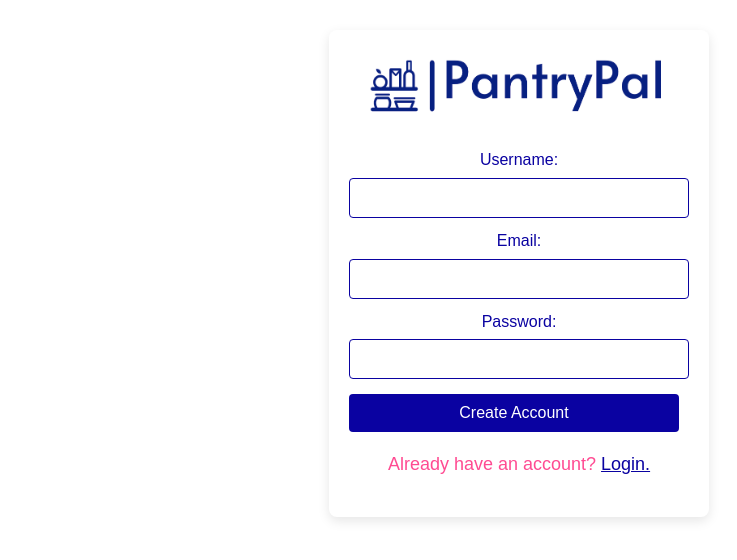
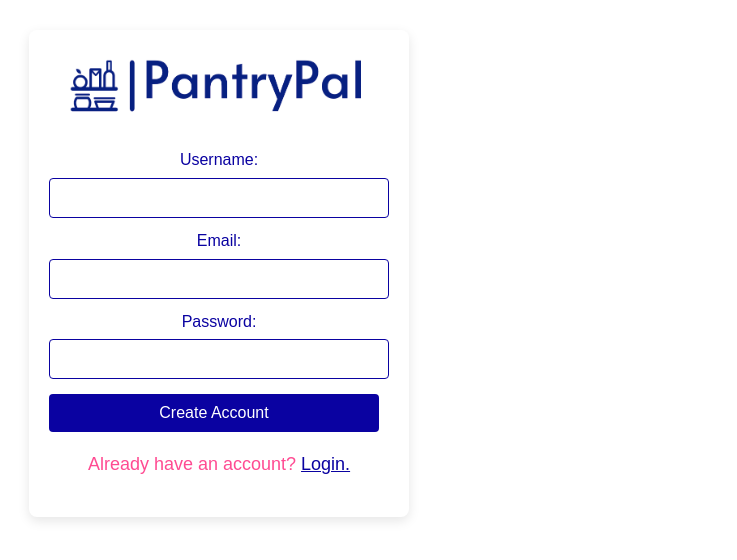
Before and after one commit to bluewolf44/PantryPal, a React (Vite) app in the folder frontend/: page /createAccount in a window 1280 px wide. Shown: the part 120-680 px from the top of the page, without its empty margins (121-858 px from the left). Built offline with nearby package versions, Linux system fonts and the light colour scheme; no server answers.

Commit message:
fixed alignment scroll issue

```diff
--- a/frontend/src/App.css
+++ b/frontend/src/App.css
@@ -16,13 +16,14 @@
 
 /* Main Content Area */
 .main-content {
-  margin-top: 10vh; /* Matches the navbar height to push content down */
-  padding: 2rem;
+  margin-top: 15vh; /* Matches the navbar height to push content down */
   min-height: calc(100vh - 10vh); /* Ensure the content takes up remaining height */
   background-color: #ffffff;
-  overflow-y: auto;
-  box-sizing: border-box; /* Make sure padding is included in height calculation */
-  width: 100vw;
+  overflow-y: auto; /* Allow scrolling for vertical overflow */
+  overflow-x: hidden; /* Prevent horizontal scrolling */
+  box-sizing: border-box; /* Include padding in the width calculation */
+  width: 100%; /* Use the full width of the container */
+  padding: 0 2rem; /* Adjust padding to control content width */
 }
 
 /* Ensure body stretches full height */
@@ -31,13 +32,16 @@ body {
   margin: 0;
   padding: 0;
   overflow-x: hidden;
+  overflow-y: auto; /* Apply scrolling to the entire page */
 }
 
 #root {
   display: flex;
   flex-direction: column;
    /* Ensure the root takes the full viewport height */
-  height: 100vh;
+   height: 100vh; /* Ensure the root takes the full viewport height */
+   width: 100vw; /* Ensure it fills the entire viewport */
+   overflow-x: hidden; /* Prevent horizontal scrolling */
 }
 
 
@@ -102,5 +106,6 @@ body {
   .body.side-nav-open .main-content {
     margin-left: 200px;
     width: calc(100vw - 200px);
+    max-width: calc(100vw - 200px); /* Prevent overflow */
   }
 }
--- a/frontend/src/css/createrecipe.css
+++ b/frontend/src/css/createrecipe.css
@@ -0,0 +1,12 @@
+/* Basic Reset */
+body {
+    font-family: 'Gotham', Arial, sans-serif;
+    background-color: #ffffff;
+    color: #0a02a1;
+    display: flex;
+    justify-content: center;
+    align-items: center;
+    height: 100vh;
+    margin: 0;
+    padding: 0;
+}
--- a/frontend/src/css/pantrypage.css
+++ b/frontend/src/css/pantrypage.css
@@ -27,17 +27,6 @@ body {
 h2 {
     text-align: center; /* Centers the text horizontally */
     margin: 20px 0; /* Adds top and bottom margins for spacing */
-}
-
-
-
-
-/* Ensure the overall container matches the size restrictions and centering from App.css */
-#root {
-    max-width: 1280px;
-    margin: 0 auto; /* This centers the container */
-    padding: 0; /* Remove the padding if it's causing alignment issues */
-    text-align: center; /* Center align text */
 }
 
 
--- a/frontend/src/feedback.jsx
+++ b/frontend/src/feedback.jsx
@@ -3,6 +3,7 @@ import {useParams} from 'react-router-dom';
 import Modal from 'react-modal';
 Modal.setAppElement('#root');
 import axios from "axios";
+import './css/createrecipe.css';
 
 function giveFeedback(){
     const [feedback, setFeedback] = useState('');
```
